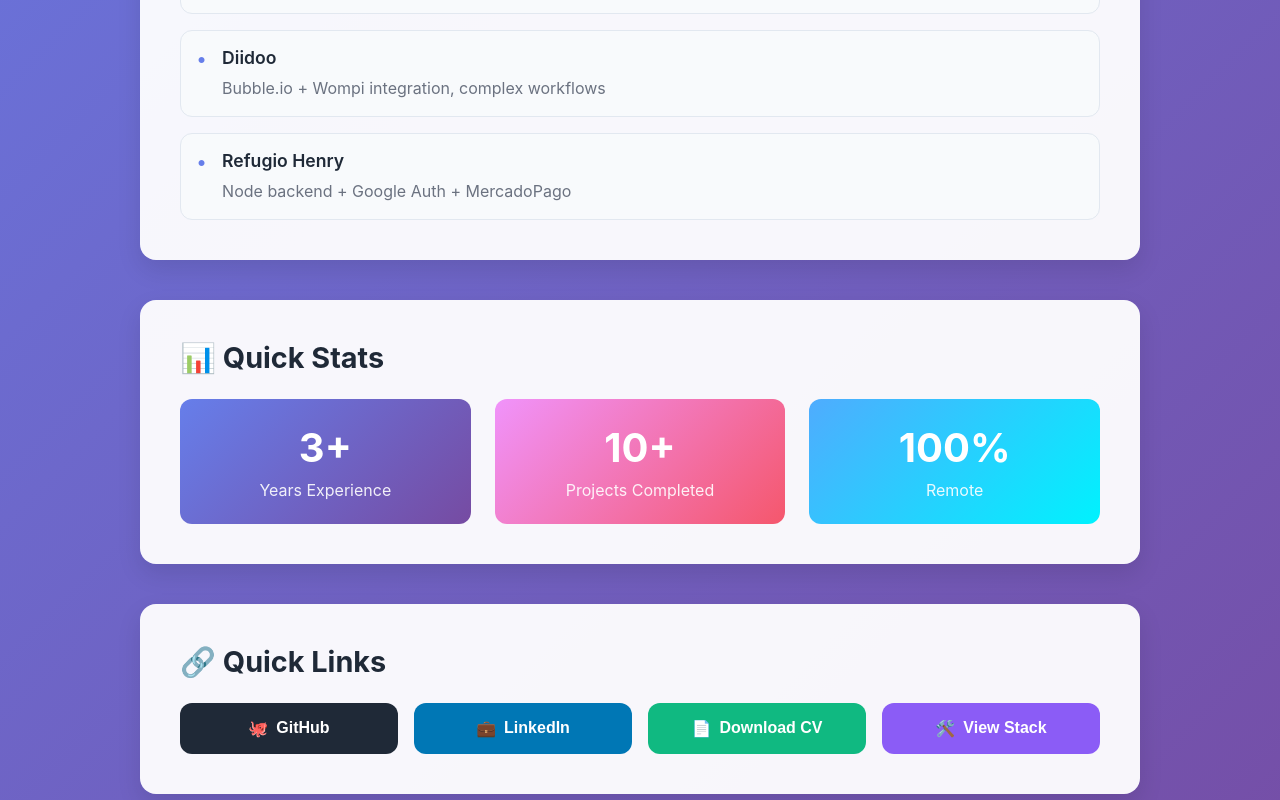
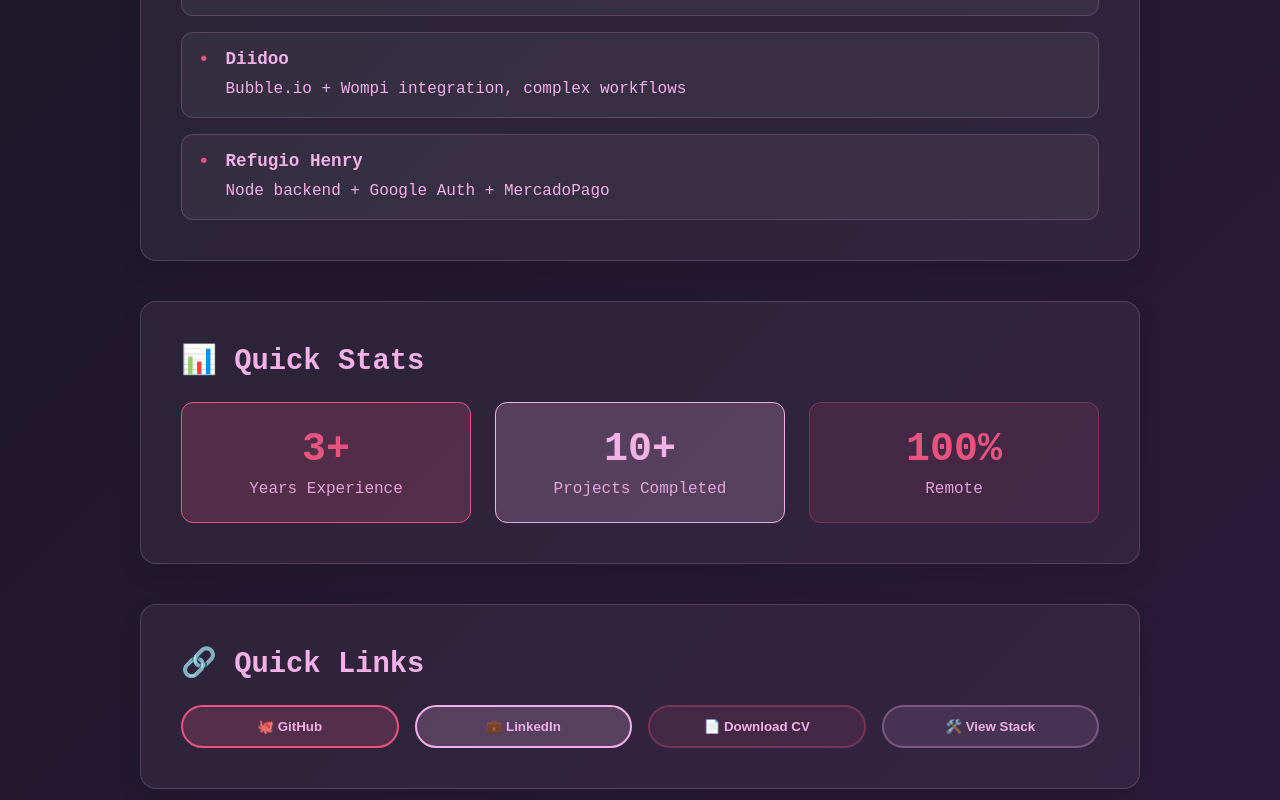
Before and after one commit to stefanyralvgh/MyPortfolio, a Next.js app in the folder frontend/: page /recruiter in a window 1280 px wide. Shown: the part 860-1660 px from the top of the page. Built offline with nearby package versions, Linux system fonts and the light colour scheme.

Commit message:
recruiter and stack views standarized with styles

```diff
--- a/frontend/src/pages/recruiter.tsx
+++ b/frontend/src/pages/recruiter.tsx
@@ -72,10 +72,10 @@ const RecruiterPage: React.FC = () => {
   return (
     <div className="recruiter-container" style={{
       minHeight: '100vh',
-      background: 'linear-gradient(135deg, #667eea 0%, #764ba2 100%)',
+      background: 'linear-gradient(135deg, #181824 0%, #2d193c 100%)',
       padding: '2rem',
-      fontFamily: 'Inter, system-ui, sans-serif',
-      color: 'white'
+      fontFamily: 'Courier New, Monaco, Menlo, monospace',
+      color: '#f3b1e6'
     }}>
       {/* Header */}
       <div style={{
@@ -84,7 +84,7 @@ const RecruiterPage: React.FC = () => {
         alignItems: 'center',
         marginBottom: '3rem'
       }}>
-        <h1 style={{ margin: 0, fontSize: '2.5rem', fontWeight: '700' }}>
+        <h1 style={{ margin: 0, fontSize: '2.5rem', fontWeight: '700', color: '#e75480' }}>
           💼 Recruiter Mode
         </h1>
         <LanguageSwitcher />
@@ -100,18 +100,20 @@ const RecruiterPage: React.FC = () => {
 
         {/* Mini Intro */}
         <div style={{
-          background: 'rgba(255, 255, 255, 0.95)',
+          background: 'rgba(255, 255, 255, 0.05)',
           borderRadius: '1rem',
           padding: '2.5rem',
           boxShadow: '0 10px 25px rgba(0, 0, 0, 0.1)',
-          color: '#1f2937'
+          color: '#f3b1e6',
+          border: '1px solid rgba(243, 177, 230, 0.2)'
         }}>
           <p style={{
             fontSize: '1.3rem',
             lineHeight: '1.6',
             margin: 0,
             fontWeight: '500',
-            textAlign: 'center'
+            textAlign: 'center',
+            color: '#f3b1e6'
           }}>
             {recruiterData.intro[language]}
           </p>
@@ -119,16 +121,17 @@ const RecruiterPage: React.FC = () => {
 
         {/* Tech Stack */}
         <div style={{
-          background: 'rgba(255, 255, 255, 0.95)',
+          background: 'rgba(255, 255, 255, 0.05)',
           borderRadius: '1rem',
           padding: '2.5rem',
           boxShadow: '0 10px 25px rgba(0, 0, 0, 0.1)',
-          color: '#1f2937'
+          color: '#f3b1e6',
+          border: '1px solid rgba(243, 177, 230, 0.2)'
         }}>
           <h2 style={{
             margin: '0 0 1.5rem 0',
             fontSize: '1.8rem',
-            color: '#1f2937',
+            color: '#f3b1e6',
             display: 'flex',
             alignItems: 'center',
             gap: '0.5rem'
@@ -140,14 +143,14 @@ const RecruiterPage: React.FC = () => {
               fontSize: '1.1rem',
               margin: 0,
               fontWeight: '600',
-              color: '#374151'
+              color: '#e75480'
             }}>
               {recruiterData.mainStack[language]}
             </p>
             <p style={{
               fontSize: '1rem',
               margin: 0,
-              color: '#6b7280'
+              color: '#f3b1e6'
             }}>
               {recruiterData.familiar[language]}
             </p>
@@ -156,16 +159,17 @@ const RecruiterPage: React.FC = () => {
 
         {/* Highlighted Projects */}
         <div style={{
-          background: 'rgba(255, 255, 255, 0.95)',
+          background: 'rgba(255, 255, 255, 0.05)',
           borderRadius: '1rem',
           padding: '2.5rem',
           boxShadow: '0 10px 25px rgba(0, 0, 0, 0.1)',
-          color: '#1f2937'
+          color: '#f3b1e6',
+          border: '1px solid rgba(243, 177, 230, 0.2)'
         }}>
           <h2 style={{
             margin: '0 0 1.5rem 0',
             fontSize: '1.8rem',
-            color: '#1f2937',
+            color: '#f3b1e6',
             display: 'flex',
             alignItems: 'center',
             gap: '0.5rem'
@@ -176,9 +180,9 @@ const RecruiterPage: React.FC = () => {
             {recruiterData.projects.map((project, index) => (
               <div key={index} style={{
                 padding: '1rem',
-                background: '#f8fafc',
+                background: 'rgba(255, 255, 255, 0.05)',
                 borderRadius: '0.75rem',
-                border: '1px solid #e2e8f0'
+                border: '1px solid rgba(243, 177, 230, 0.2)'
               }}>
                 <div style={{
                   display: 'flex',
@@ -188,7 +192,7 @@ const RecruiterPage: React.FC = () => {
                   <span style={{
                     fontSize: '1.2rem',
                     fontWeight: '700',
-                    color: '#667eea',
+                    color: '#e75480',
                     minWidth: 'fit-content'
                   }}>
                     •
@@ -198,14 +202,14 @@ const RecruiterPage: React.FC = () => {
                       margin: '0 0 0.5rem 0',
                       fontSize: '1.1rem',
                       fontWeight: '600',
-                      color: '#1f2937'
+                      color: '#f3b1e6'
                     }}>
                       {project.name}
                     </h3>
                     <p style={{
                       margin: 0,
                       fontSize: '1rem',
-                      color: '#6b7280',
+                      color: '#f3b1e6',
                       lineHeight: '1.5'
                     }}>
                       {project.description[language]}
@@ -219,16 +223,17 @@ const RecruiterPage: React.FC = () => {
 
         {/* Quick Stats */}
         <div style={{
-          background: 'rgba(255, 255, 255, 0.95)',
+          background: 'rgba(255, 255, 255, 0.05)',
           borderRadius: '1rem',
           padding: '2.5rem',
           boxShadow: '0 10px 25px rgba(0, 0, 0, 0.1)',
-          color: '#1f2937'
+          color: '#f3b1e6',
+          border: '1px solid rgba(243, 177, 230, 0.2)'
         }}>
           <h2 style={{
             margin: '0 0 1.5rem 0',
             fontSize: '1.8rem',
-            color: '#1f2937',
+            color: '#f3b1e6',
             display: 'flex',
             alignItems: 'center',
             gap: '0.5rem'
@@ -243,11 +248,12 @@ const RecruiterPage: React.FC = () => {
             <div style={{
               textAlign: 'center',
               padding: '1.5rem',
-              background: 'linear-gradient(135deg, #667eea 0%, #764ba2 100%)',
+              background: 'rgba(231, 84, 128, 0.2)',
               borderRadius: '0.75rem',
-              color: 'white'
+              color: '#f3b1e6',
+              border: '1px solid #e75480'
             }}>
-              <div style={{ fontSize: '2.5rem', fontWeight: '700', marginBottom: '0.5rem' }}>
+              <div style={{ fontSize: '2.5rem', fontWeight: '700', marginBottom: '0.5rem', color: '#e75480' }}>
                 3+
               </div>
               <div style={{ fontSize: '1rem', opacity: 0.9 }}>
@@ -257,11 +263,12 @@ const RecruiterPage: React.FC = () => {
             <div style={{
               textAlign: 'center',
               padding: '1.5rem',
-              background: 'linear-gradient(135deg, #f093fb 0%, #f5576c 100%)',
+              background: 'rgba(243, 177, 230, 0.2)',
               borderRadius: '0.75rem',
-              color: 'white'
+              color: '#f3b1e6',
+              border: '1px solid #f3b1e6'
             }}>
-              <div style={{ fontSize: '2.5rem', fontWeight: '700', marginBottom: '0.5rem' }}>
+              <div style={{ fontSize: '2.5rem', fontWeight: '700', marginBottom: '0.5rem', color: '#f3b1e6' }}>
                 10+
               </div>
               <div style={{ fontSize: '1rem', opacity: 0.9 }}>
@@ -271,11 +278,12 @@ const RecruiterPage: React.FC = () => {
             <div style={{
               textAlign: 'center',
               padding: '1.5rem',
-              background: 'linear-gradient(135deg, #4facfe 0%, #00f2fe 100%)',
+              background: 'rgba(231, 84, 128, 0.1)',
               borderRadius: '0.75rem',
-              color: 'white'
+              color: '#f3b1e6',
+              border: '1px solid rgba(231, 84, 128, 0.3)'
             }}>
-              <div style={{ fontSize: '2.5rem', fontWeight: '700', marginBottom: '0.5rem' }}>
+              <div style={{ fontSize: '2.5rem', fontWeight: '700', marginBottom: '0.5rem', color: '#e75480' }}>
                 100%
               </div>
               <div style={{ fontSize: '1rem', opacity: 0.9 }}>
@@ -287,16 +295,17 @@ const RecruiterPage: React.FC = () => {
 
         {/* Action Links */}
         <div style={{
-          background: 'rgba(255, 255, 255, 0.95)',
+          background: 'rgba(255, 255, 255, 0.05)',
           borderRadius: '1rem',
           padding: '2.5rem',
           boxShadow: '0 10px 25px rgba(0, 0, 0, 0.1)',
-          color: '#1f2937'
+          color: '#f3b1e6',
+          border: '1px solid rgba(243, 177, 230, 0.2)'
         }}>
           <h2 style={{
             margin: '0 0 1.5rem 0',
             fontSize: '1.8rem',
-            color: '#1f2937',
+            color: '#f3b1e6',
             display: 'flex',
             alignItems: 'center',
             gap: '0.5rem'
@@ -309,136 +318,65 @@ const RecruiterPage: React.FC = () => {
             gap: '1rem'
           }}>
             <button
+              className="back-button"
               onClick={() => window.open('https://github.com/stefanyralvgh/MyPortfolio', '_blank')}
               style={{
-                padding: '1rem 1.5rem',
-                background: '#1f2937',
-                border: 'none',
-                borderRadius: '0.75rem',
-                fontSize: '1rem',
-                fontWeight: '600',
-                color: 'white',
-                cursor: 'pointer',
-                transition: 'all 0.2s',
-                display: 'flex',
-                alignItems: 'center',
-                justifyContent: 'center',
-                gap: '0.5rem'
-              }}
-              onMouseOver={(e) => {
-                e.currentTarget.style.transform = 'translateY(-2px)';
-                e.currentTarget.style.background = '#374151';
-              }}
-              onMouseOut={(e) => {
-                e.currentTarget.style.transform = 'translateY(0)';
-                e.currentTarget.style.background = '#1f2937';
+                background: 'rgba(231, 84, 128, 0.2)',
+                color: '#f3b1e6',
+                border: '2px solid #e75480'
               }}
             >
-              <span>🐙</span>
-              GitHub
+              <span>🐙</span> GitHub
             </button>
             <button
+              className="back-button"
               onClick={() => window.open('https://www.linkedin.com/in/stefanyralvli/', '_blank')}
               style={{
-                padding: '1rem 1.5rem',
-                background: '#0077b5',
-                border: 'none',
-                borderRadius: '0.75rem',
-                fontSize: '1rem',
-                fontWeight: '600',
-                color: 'white',
-                cursor: 'pointer',
-                transition: 'all 0.2s',
-                display: 'flex',
-                alignItems: 'center',
-                justifyContent: 'center',
-                gap: '0.5rem'
-              }}
-              onMouseOver={(e) => {
-                e.currentTarget.style.transform = 'translateY(-2px)';
-                e.currentTarget.style.background = '#005885';
-              }}
-              onMouseOut={(e) => {
-                e.currentTarget.style.transform = 'translateY(0)';
-                e.currentTarget.style.background = '#0077b5';
+                background: 'rgba(243, 177, 230, 0.2)',
+                color: '#f3b1e6',
+                border: '2px solid #f3b1e6'
               }}
             >
-              <span>💼</span>
-              LinkedIn
+              <span>💼</span> LinkedIn
             </button>
             <button
+              className="back-button"
               onClick={() => handleDownloadCV(language === 'es' ? 'es' : 'en')}
               style={{
-                padding: '1rem 1.5rem',
-                background: '#10b981',
-                border: 'none',
-                borderRadius: '0.75rem',
-                fontSize: '1rem',
-                fontWeight: '600',
-                color: 'white',
-                cursor: 'pointer',
-                transition: 'all 0.2s',
-                display: 'flex',
-                alignItems: 'center',
-                justifyContent: 'center',
-                gap: '0.5rem'
-              }}
-              onMouseOver={(e) => {
-                e.currentTarget.style.transform = 'translateY(-2px)';
-                e.currentTarget.style.background = '#059669';
-              }}
-              onMouseOut={(e) => {
-                e.currentTarget.style.transform = 'translateY(0)';
-                e.currentTarget.style.background = '#10b981';
+                background: 'rgba(231, 84, 128, 0.1)',
+                color: '#f3b1e6',
+                border: '2px solid rgba(231, 84, 128, 0.3)'
               }}
             >
-              <span>📄</span>
-              {language === 'es' ? 'Descargar CV' : language === 'fr' ? 'Télécharger CV' : 'Download CV'}
+              <span>📄</span> {language === 'es' ? 'Descargar CV' : language === 'fr' ? 'Télécharger CV' : 'Download CV'}
             </button>
             <button
+              className="back-button"
               onClick={() => router.push('/stack')}
               style={{
-                padding: '1rem 1.5rem',
-                background: '#8b5cf6',
-                border: 'none',
-                borderRadius: '0.75rem',
-                fontSize: '1rem',
-                fontWeight: '600',
-                color: 'white',
-                cursor: 'pointer',
-                transition: 'all 0.2s',
-                display: 'flex',
-                alignItems: 'center',
-                justifyContent: 'center',
-                gap: '0.5rem'
-              }}
-              onMouseOver={(e) => {
-                e.currentTarget.style.transform = 'translateY(-2px)';
-                e.currentTarget.style.background = '#7c3aed';
-              }}
-              onMouseOut={(e) => {
-                e.currentTarget.style.transform = 'translateY(0)';
-                e.currentTarget.style.background = '#8b5cf6';
+                background: 'rgba(243, 177, 230, 0.1)',
+                color: '#f3b1e6',
+                border: '2px solid rgba(243, 177, 230, 0.3)'
               }}
             >
-              <span>🛠️</span>
-              {language === 'es' ? 'Ver Stack' : language === 'fr' ? 'Voir Stack' : 'View Stack'}
+              <span>🛠️</span> {language === 'es' ? 'Ver Stack' : language === 'fr' ? 'Voir Stack' : 'View Stack'}
             </button>
           </div>
         </div>
 
         {/* Restart Message */}
         <div style={{
-          background: 'rgba(255, 255, 255, 0.1)',
+          background: 'rgba(255, 255, 255, 0.05)',
           borderRadius: '1rem',
           padding: '2rem',
           textAlign: 'center',
-          border: '1px solid rgba(255, 255, 255, 0.2)'
+          border: '1px solid rgba(243, 177, 230, 0.2)'
         }}>
           <p style={{
             margin: 0,
             fontSize: '1.1rem',
-            opacity: 0.9
+            opacity: 0.9,
+            color: '#f3b1e6'
           }}>
             {language === 'es'
               ? '¿Quieres explorar más? Escribe `restart` o `help` para volver al modo terminal.'
```
Also changed, not shown: frontend/src/pages/stack.tsx (+45 -52 lines).
